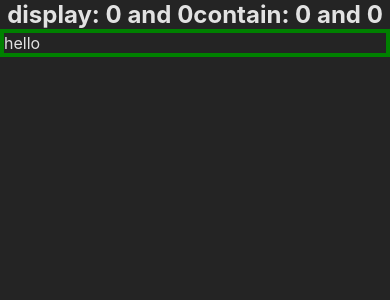
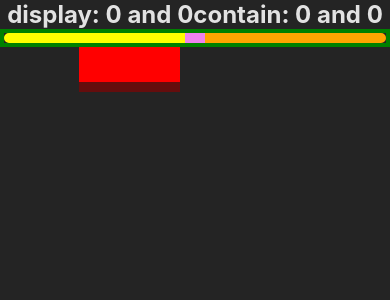
Before and after one commit to Lachicagladiadora/pokedex, a React (Vite) app: page / in a window 390 px wide. Shown: the top 300 px of the page. Built offline with nearby package versions, Linux system fonts and the light colour scheme; no server answers.

Commit message:
wip: responsive style

```diff
--- a/src/App.tsx
+++ b/src/App.tsx
@@ -56,6 +56,11 @@ import {
   WhitoutShadowSecondDisplay,
 } from "./components/style/SecondDisplayBase";
 import { useElementSize } from "./hooks/useElementSize";
+import {
+  ContainerFirstDisplay,
+  ContainerSecondDisplay,
+  HingeStyle,
+} from "./components/style/PartsContainer";
 
 type PokemonProps = string;
 
@@ -97,10 +102,6 @@ function App() {
 
   return (
     <>
-      <h2 style={{ textAlign: "center" }}>
-        display: {elementWindownHeight} and {elementWindownWidth}
-        contain: {elementWraperHeight} and {elementWindownWidth}
-      </h2>
       <div
         ref={windownRef}
         style={{
@@ -112,6 +113,11 @@ function App() {
           width: "100%",
         }}
       >
+        <h2 style={{ textAlign: "center" }}>
+          display: {elementWindownHeight} and {elementWindownWidth}
+          contain: {elementWraperHeight} and {elementWindownWidth}
+        </h2>
+
         <PokedexContainerStyle
           ref={wrapperRef}
           $scale={Math.min(
@@ -119,7 +125,13 @@ function App() {
             elementWindownHeight / elementWraperHeight
           )}
         >
-          hello
+          {/* difgjoierjgo;sdji */}
+          <ContainerFirstDisplay>
+            <Header />
+            <HeaderLarge />
+          </ContainerFirstDisplay>
+          <HingeStyle />
+          <ContainerSecondDisplay />
         </PokedexContainerStyle>
       </div>
     </>
--- /dev/null
+++ b/src/components/style/PartsContainer.ts
@@ -0,0 +1,26 @@
+import styled from "styled-components";
+
+export const ContainerFirstDisplay = styled.div`
+  width: 47.3%;
+  height: 100%;
+  border: solid 5px yellow;
+  border-radius: 50px 0% 0% 50px;
+  background: red;
+  position: relative;
+`;
+
+export const HingeStyle = styled.div`
+  width: 5.4%;
+  height: 100%;
+  border: solid 5px violet;
+  position: relative;
+`;
+
+export const ContainerSecondDisplay = styled.div`
+  width: 47.3%;
+  height: 100%;
+  border: solid 5px orange;
+  border-radius: 0% 50px 50px 0%;
+  background: red;
+  position: relative;
+`;
--- a/src/components/style/PokedexContainerStyle.ts
+++ b/src/components/style/PokedexContainerStyle.ts
@@ -7,6 +7,8 @@ export const PokedexContainerStyle = styled.div<{ $scale?: number }>`
   height: 100%;
   border: solid 4px green;
   display: flex;
+  align-items: center;
+  justify-content: center;
   /* margin: 40px auto; */
   transform: scale(${(props) => props.$scale});
   position: relative;
```
Also changed, not shown: src/components/style/SecondDisplayBase.ts (+11 -11 lines).
